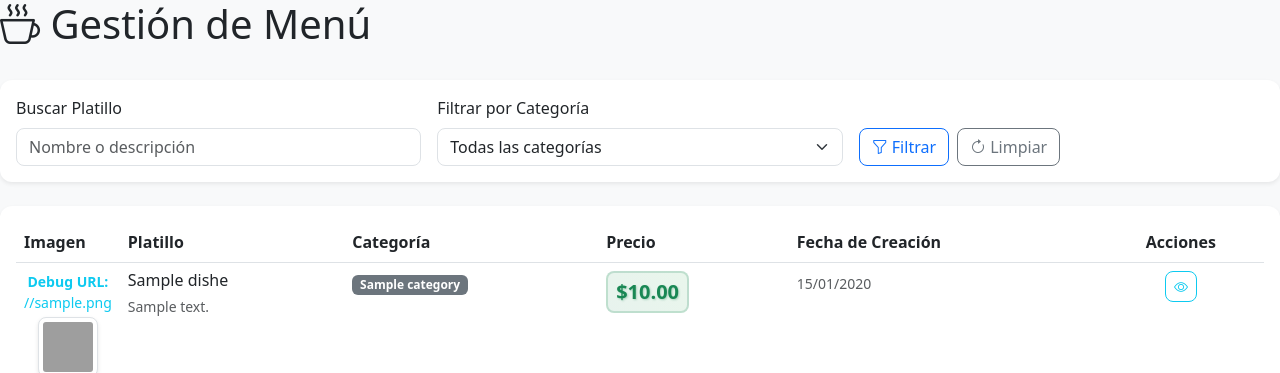
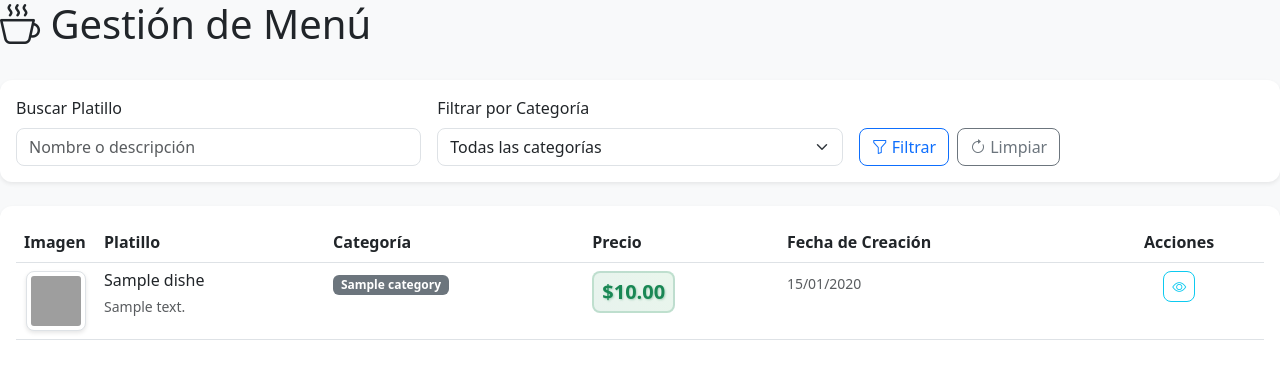
Before and after one commit to danjohn007/Gestorest_Restaurante, a PHP site: template views/dishes/index.php in a window 1280 px wide. Shown: the top 373 px of the page. Run offline with PHP 8.4, Linux system fonts and the light colour scheme; the template is opened without the code that fills it: most values are stand-ins (such as "Sample title", 1, 10 or a date in 2020); data that the repository does not hold is empty; some libraries are stand-ins or nearby versions; grey boxes are pictures that could not be loaded.

Commit message:
Remove debug info and simplify error message in dish images
Co-authored-by: danjohn007 <77515822+danjohn007@users.noreply.github.com>

```diff
--- a/views/dishes/index.php
+++ b/views/dishes/index.php
@@ -81,12 +81,6 @@
                         <tr>
                             <td class="text-center">
                                 <?php if ($dish['image']): ?>
-                                    <!-- Debug info temporal -->
-                                    <div class="small text-info mb-1">
-                                        <strong>Debug URL:</strong><br>
-                                        <?= htmlspecialchars(BASE_URL . '/' . $dish['image']) ?>
-                                    </div>
-
                                     <img src="<?= BASE_URL ?>/<?= htmlspecialchars($dish['image']) ?>"
                                          alt="<?= htmlspecialchars($dish['name']) ?>"
                                          class="img-thumbnail dish-image-preview"
@@ -94,8 +88,7 @@
                                          onclick="showImageModal('<?= BASE_URL ?>/<?= htmlspecialchars($dish['image']) ?>', '<?= htmlspecialchars($dish['name'], ENT_QUOTES) ?>')"
                                          onerror="this.style.display='none'; this.nextElementSibling.style.display='block';">
                                     <div class="alert alert-warning py-1 px-2 small" style="display: none;">
-                                        <strong>Error al cargar:</strong><br>
-                                        <?= htmlspecialchars(BASE_URL . '/' . $dish['image']) ?>
+                                        <strong>Error al cargar</strong>
                                     </div>
                                 <?php else: ?>
                                     <div class="bg-light d-flex align-items-center justify-content-center rounded dish-placeholder"
```
